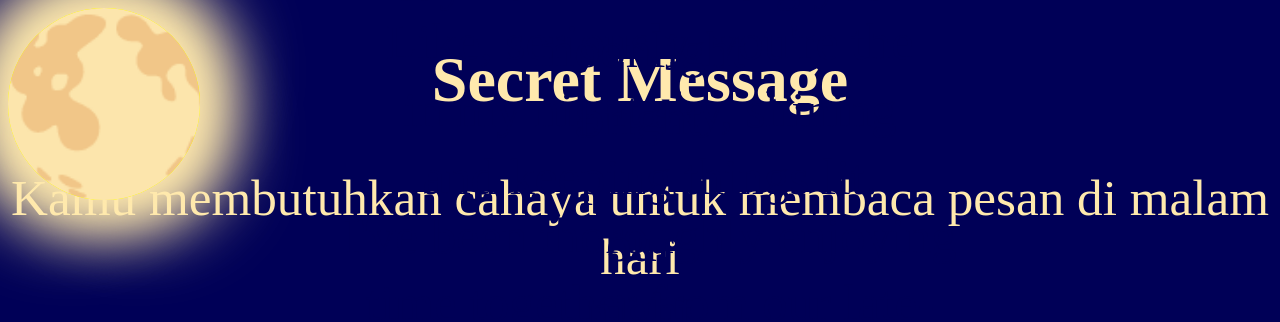
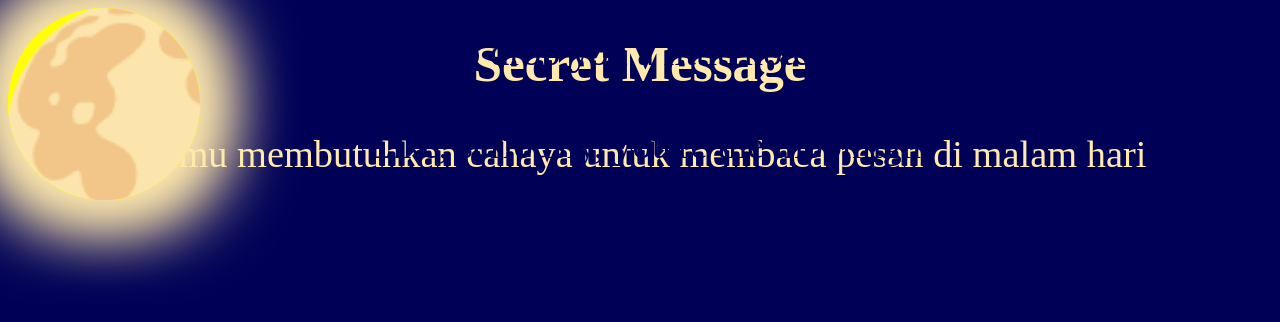
Before and after one commit to alxinero/secret_messagess, a plain HTML site: page index.html in a window 1280 px wide. Drawn offline with Linux system fonts and the light colour scheme.

Commit message:
Update style.css

```diff
--- a/style.css
+++ b/style.css
@@ -5,12 +5,12 @@ body {
 h1 {
   color: #ffe9ad;
   text-align: center;
-  font-size: 5vw;
+  font-size: 4vw;
 }
 p {
   color: #ffe9ad;
   text-align: center;
-  font-size: 4vw;
+  font-size: 3vw;
 }
 .message {
 
@@ -54,5 +54,5 @@ span {
   position: absolute;
   top: -10.5%;
   left: -10.5%;
-  font-size: 15vw;
+  font-size: 20vw;
 }
```
